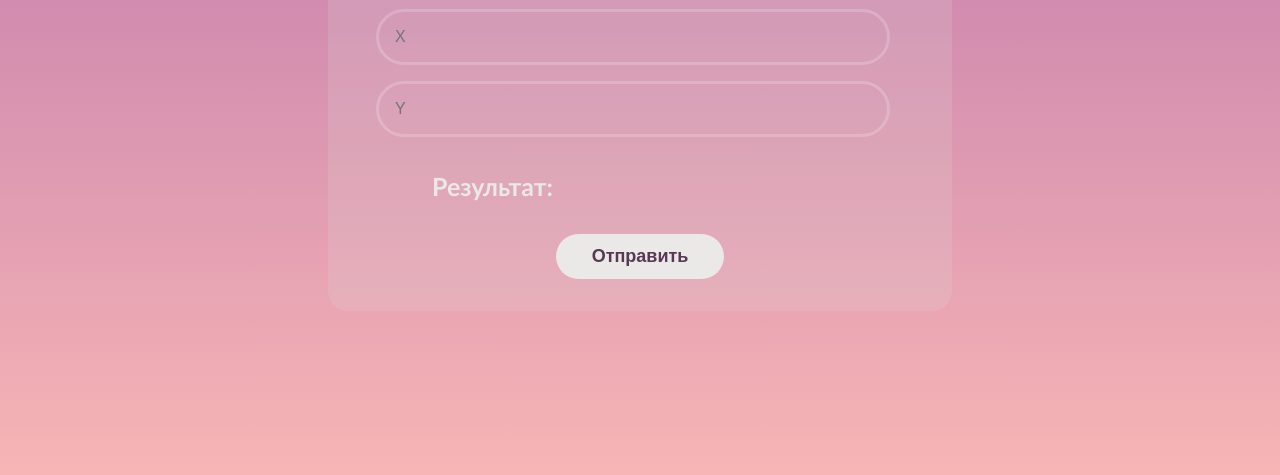
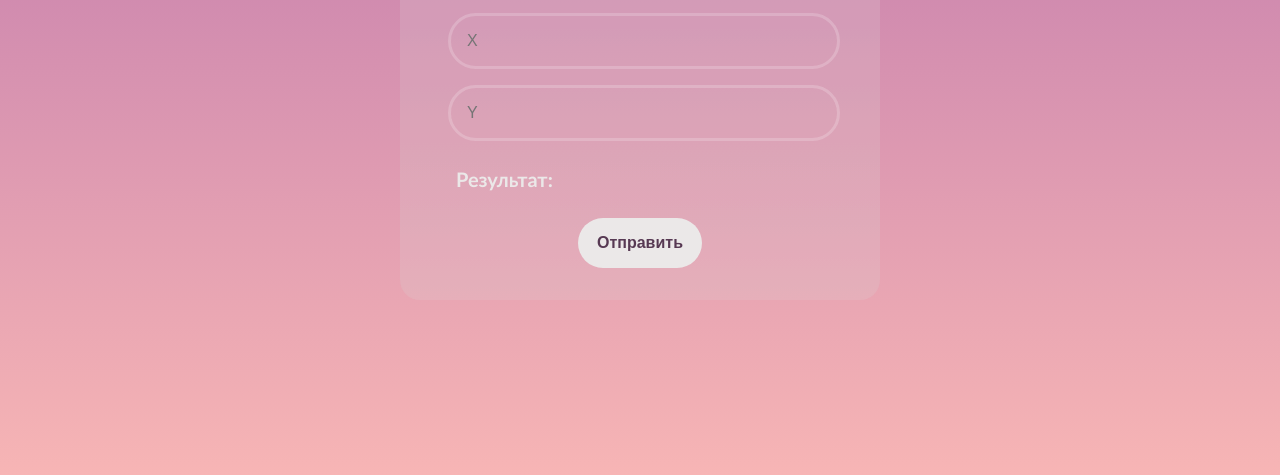
Before and after one commit to kartondesu/homework, a plain HTML site: page TEST_1/algorithm.html in a window 1280 px wide. Shown: the part 341-816 px from the top of the page. Drawn offline with Linux system fonts and the light colour scheme.

Commit message:
Add files via upload

```diff
--- a/TEST_1/algorithm.css
+++ b/TEST_1/algorithm.css
@@ -2,6 +2,7 @@ body {
     display: flex;
     justify-content: center;
     align-items: center;
+    align-content: center;
     min-height: 100vh;
     background: linear-gradient(to top, rgb(247, 181, 181), rgb(182, 110, 171));
 
@@ -17,7 +18,7 @@ body {
     transition: 0.3s ease-in-out;
 }
 .b-design:hover {
-    transform: scale(1.08);
+    transform: scale(1.05);
 }
 .wrapper h1 {
     font-size: 36px;
@@ -28,7 +29,7 @@ body {
 .wrapper {
     position: relative;
     color: #ebe8e8;
-    width: 70vh;
+    width: 52vh;
     background: rgba(218, 215, 215, 0.2);
     backdrop-filter: opacity(20%);
     border-radius: 20px;
@@ -56,7 +57,7 @@ body {
 }
 .p  {
     text-align: center;
-    font-size: larger;
+
 
 }
 
@@ -69,10 +70,10 @@ body {
     outline: none;
     border-radius: 40px;
     cursor: pointer;
-    font-size: 18px;
+    font-size: 16px;
     color: rgb(87, 57, 83);
     font-weight: 600;
-    padding: 1.5vh 1vh 1.5vh 1vh;
+    padding: 2vh 1.5vh 2vh 1.5vh;
 
 }
 
@@ -81,7 +82,7 @@ h4 {
     color: #ebe8e8;
     font-weight:600;
     text-align: center;
-    font-size: 25px;
+    font-size: 20px;
     text-align: left;
-    padding-left: 9vh;
+    padding-left: 3vh;
 }
```
